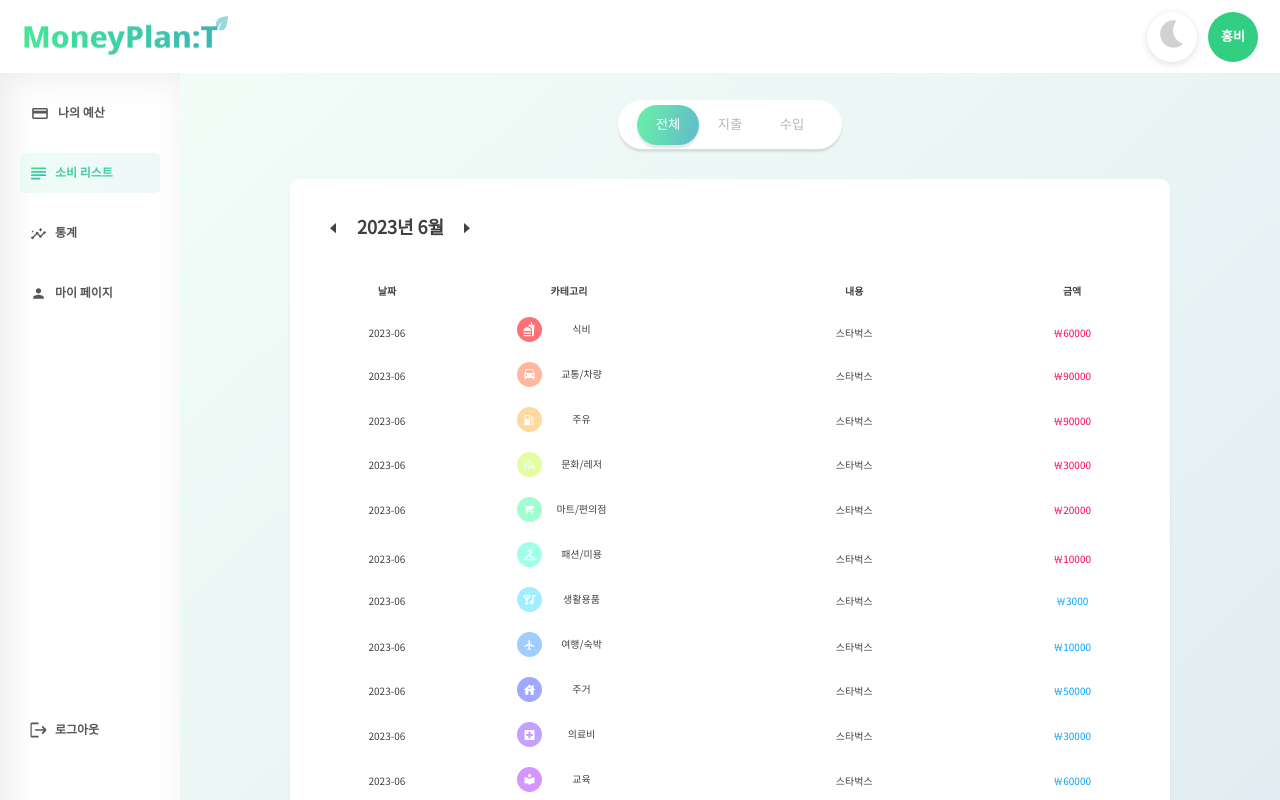
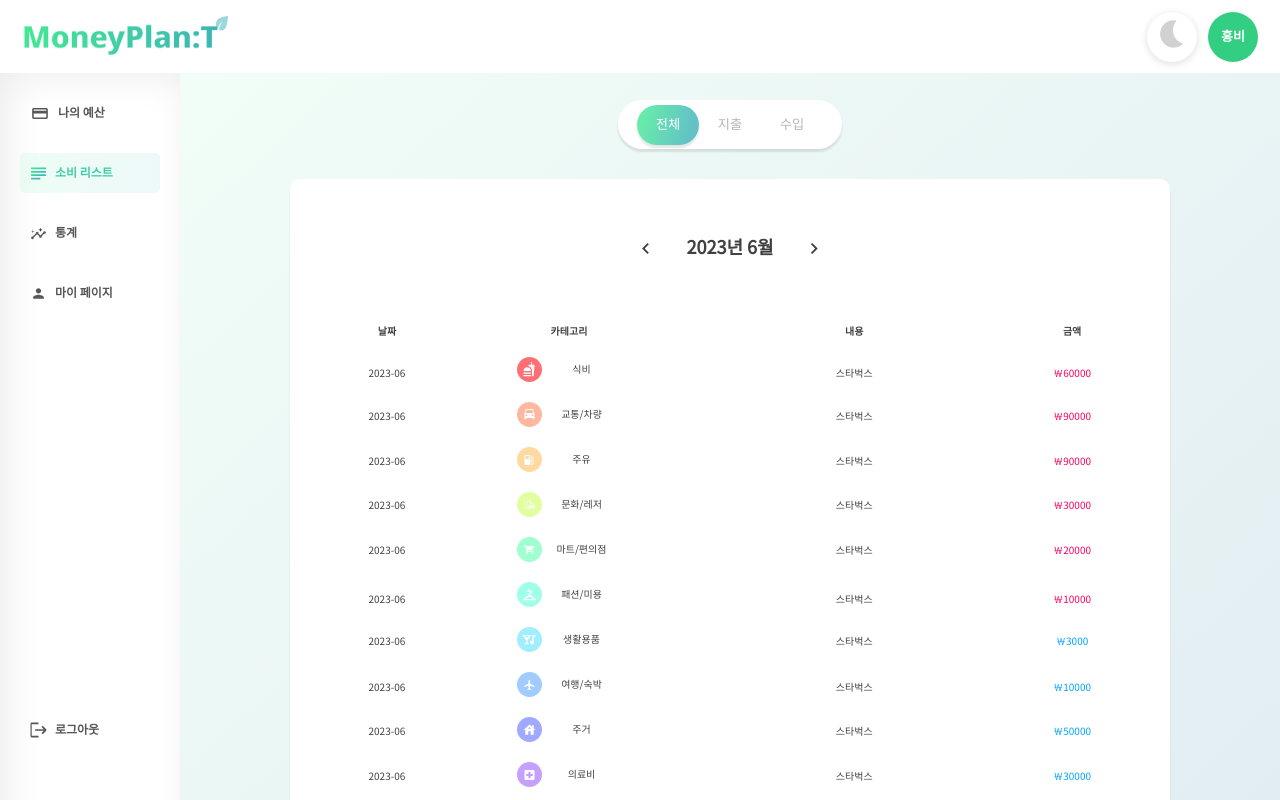
Before and after one commit to lamsasa/frontCheck, a React (Create React App) app: page /MainList in a window 1280 px wide. Shown: the top 800 px of the page. Built offline with nearby package versions, Linux system fonts and the light colour scheme.

Commit message:
🎨 나의 예산 달력 디자인 수정

```diff
--- a/src/api/AuthAxiosAPI.js
+++ b/src/api/AuthAxiosAPI.js
@@ -1,17 +1,17 @@
-import axios from "axios";
+import axios from 'axios';
 
-const DOMAIN = "http://localhost:8888";
+const DOMAIN = 'http://localhost:8888';
 
 const AuthAxiosAPI = {
     // login
-    login : async(email, password) => {
+    login: async (email, password) => {
         const loginUser = {
             email: email,
             password: password,
         };
         console.log(loginUser);
-        return await axios.post(DOMAIN + "/api/auth/signin", loginUser)
-    }
-}
+        return await axios.post(DOMAIN + '/api/auth/signin', loginUser);
+    },
+};
 
 export default AuthAxiosAPI;
--- a/src/api/AxiosAPI.js
+++ b/src/api/AxiosAPI.js
@@ -1,2 +1,10 @@
-import axios from "axios";
-const MPT_DOMAIN = "http://localhost:8888";
+import axios from 'axios';
+const MPT_DOMAIN = 'http://localhost:8888';
+
+const AxiosApi = {
+    createMyBudget: async (inputValues) => {
+        return await axios.post(MPT_DOMAIN + '/mybudget', inputValues);
+    },
+};
+
+export default AxiosApi;
--- a/src/components/MyBudget/BudgetAdd.jsx
+++ b/src/components/MyBudget/BudgetAdd.jsx
@@ -4,42 +4,94 @@ import CategoryIcon from './CategoryIcon';
 import BlockLine from '../Common/BlockLine';
 import ClickButton from '../Common/ClickButton';
 import categoryList from '../../styles/categoryColor';
+import { useState } from 'react';
+import AxiosApi from '../../api/AxiosAPI';
 
 const BudgetAdd = ({ categoryData }) => {
+    const [selectedDate, setSelectedDate] = useState('');
+
+    const handleDateChange = (date) => {
+        setSelectedDate(date);
+    };
+
+    const BudgetLabel = () => {
+        const [inputValues, setInputValues] = useState([]);
+
+        const onCreateBudget = async () => {
+            console.log(inputValues);
+            try {
+                const createMyBudget = await AxiosApi.createMyBudget(inputValues);
+                if (createMyBudget.data.result === 'OK') {
+                    console.log('입력 성공');
+                } else {
+                    console.log('입력 실패');
+                }
+            } catch (error) {
+                console.log('에러:', error);
+            }
+        };
+
+        const onChangeInputMoney = (e) => {
+            const { name, value } = e.target;
+            const existingValueIndex = inputValues.findIndex((item) => item.categoryId === name);
+
+            if (existingValueIndex !== -1) {
+                const updatedValues = [...inputValues];
+                updatedValues[existingValueIndex] = {
+                    ...updatedValues[existingValueIndex],
+                    budgetMoney: value,
+                };
+                setInputValues(updatedValues);
+            } else {
+                const newValue = {
+                    budgetMoney: value,
+                    budgetMonth: selectedDate,
+                    categoryId: name,
+                };
+                setInputValues((prevValues) => [...prevValues, newValue]);
+            }
+        };
+
+        return (
+            <>
+                {categoryList.map((category) => {
+                    const data = categoryData.find((item) => item.Name === category.Name);
+                    const defaultValue = data ? data.Money : 0;
+
+                    return (
+                        <Label key={category.categoryId}>
+                            <CategoryIcon name={category.Name} /> <p className="categoryName">{category.Name}</p>
+                            <Input
+                                defaultValue={defaultValue}
+                                type="text"
+                                name={category.categoryId}
+                                onChange={onChangeInputMoney}
+                            />
+                            원
+                        </Label>
+                    );
+                })}
+                <ClickButtonWrapper>
+                    <ClickButton onClick={onCreateBudget}>예산 추가</ClickButton>
+                </ClickButtonWrapper>
+            </>
+        );
+    };
+
     return (
         <>
             <Block>
-                <BudgetCalendar></BudgetCalendar>
+                <BudgetCalendar onChangeDate={handleDateChange} />
             </Block>
             <BlockLine />
             <Block>
-                <BudgetLabel categoryData={categoryData} categoryList={categoryList} />
-            </Block>
-            <Block>
-                <ClickButton>예산 추가</ClickButton>
+                <BudgetLabel />
             </Block>
         </>
     );
 };
+
 export default BudgetAdd;
-
-const BudgetLabel = ({ categoryData, categoryList }) => {
-    return (
-        <>
-            {categoryList.map((category) => {
-                const data = categoryData.find((item) => item.Name === category.Name);
-                const defaultValue = data ? data.Money : 0;
-
-                return (
-                    <Label key={category.Name}>
-                        <CategoryIcon name={category.Name} /> <p className="categoryName">{category.Name}</p>
-                        <Input defaultValue={defaultValue} type="text" />원
-                    </Label>
-                );
-            })}
-        </>
-    );
-};
 
 const Block = styled.div`
     display: flex;
@@ -79,3 +131,8 @@ const Label = styled.div`
         width: 80px;
     }
 `;
+const ClickButtonWrapper = styled.div`
+    display: flex;
+    justify-content: center;
+    margin-top: 20px;
+`;
--- a/src/components/MyBudget/BudgetCalendar.jsx
+++ b/src/components/MyBudget/BudgetCalendar.jsx
@@ -1,14 +1,20 @@
-import { useState } from "react";
-import { ReactComponent as Right } from "../../assets/right.svg";
-import { ReactComponent as Left } from "../../assets/left.svg";
-import styled from "styled-components";
+import { useState, useEffect } from 'react';
+import { ReactComponent as Right } from '../../assets/right.svg';
+import { ReactComponent as Left } from '../../assets/left.svg';
+import styled from 'styled-components';
 
-const BudgetCalendar = () => {
+const BudgetCalendar = ({ onChangeDate }) => {
     const currentDate = new Date();
     const [year, setYear] = useState(currentDate.getFullYear());
     const [month, setMonth] = useState(currentDate.getMonth() + 1);
 
-    // 버튼 클릭 시 다음 달로 값을 넘김
+    useEffect(() => {
+        if (typeof onChangeDate === 'function') {
+            const formattedDate = `${year}-${String(month).padStart(2, '0')}-00`;
+            onChangeDate(formattedDate);
+        }
+    }, [year, month, onChangeDate]);
+
     const handleNextMonth = () => {
         if (month === 12) {
             setYear(year + 1);
@@ -17,7 +23,7 @@ const BudgetCalendar = () => {
             setMonth(month + 1);
         }
     };
-    // 버튼 클릭 시 이전 달로 값을 넘김
+
     const handlePreviousMonth = () => {
         if (month === 1) {
             setYear(year - 1);
@@ -26,28 +32,59 @@ const BudgetCalendar = () => {
             setMonth(month - 1);
         }
     };
+
     return (
         <>
             <Calendar>
-                <Left onClick={handlePreviousMonth} />
-                <span className="date">
-                    {year}년 {month}월
-                </span>
-                <Right onClick={handleNextMonth} />
+                <div className="clickbutton" onClick={handlePreviousMonth}>
+                    <Left />
+                </div>
+
+                <div className="calbox">
+                    <span className="date">
+                        {year}년 {month}월
+                    </span>
+                </div>
+                <div className="clickbutton" onClick={handleNextMonth}>
+                    <Right />
+                </div>
             </Calendar>
         </>
     );
 };
+
 export default BudgetCalendar;
 
 const Calendar = styled.div`
-    > svg {
-        fill: ${({ theme }) => theme.budgetButton};
+    display: flex;
+    align-items: center;
+    justify-content: center;
+
+    .calbox {
+        display: flex;
+        align-items: center;
+        justify-content: center;
+        width: 140px;
     }
     .date {
-        margin: 20px;
         font-style: normal;
         font-weight: bolder;
         font-size: 18px;
     }
+
+    .clickbutton {
+        border-radius: 50%;
+        width: 30px;
+        height: 30px;
+        background-color: #ffffff00;
+        display: flex;
+        align-items: center;
+        justify-content: center;
+        &:hover {
+            background-color: ${({ theme }) => theme.menuBgColor};
+        }
+        > svg {
+            fill: ${({ theme }) => theme.budgetButton};
+        }
+    }
 `;
--- a/src/styles/categoryColor.js
+++ b/src/styles/categoryColor.js
@@ -1,18 +1,18 @@
 const categoryList = [
-  { Name: "식비", Color: "#FF7076" },
-  { Name: "교통/차량", Color: "#FFB7A0" },
-  { Name: "주유", Color: "#FFD9A0" },
-  { Name: "문화/레저", Color: "#E1FFA0" },
-  { Name: "마트/편의점", Color: "#A0FFD1" },
-  { Name: "패션/미용", Color: "#A0FFE8" },
-  { Name: "생활용품", Color: "#A0EEFF" },
-  { Name: "여행/숙박", Color: "#A0CCFF" },
-  { Name: "주거", Color: "#A0A9FF" },
-  { Name: "의료비", Color: "#C4A0FF" },
-  { Name: "교육", Color: "#D694FF" },
-  { Name: "경조사/회비", Color: "#CFA58D" },
-  { Name: "반려동물", Color: "#7C7C7C" },
-  { Name: "기타", Color: "#C8C8C8" },
+    { categoryId: 1, Name: '식비', Color: '#FF7076' },
+    { categoryId: 2, Name: '교통/차량', Color: '#FFB7A0' },
+    { categoryId: 3, Name: '주유', Color: '#FFD9A0' },
+    { categoryId: 4, Name: '문화/레저', Color: '#E1FFA0' },
+    { categoryId: 5, Name: '마트/편의점', Color: '#A0FFD1' },
+    { categoryId: 6, Name: '패션/미용', Color: '#A0FFE8' },
+    { categoryId: 7, Name: '생활용품', Color: '#A0EEFF' },
+    { categoryId: 8, Name: '여행/숙박', Color: '#A0CCFF' },
+    { categoryId: 9, Name: '주거', Color: '#A0A9FF' },
+    { categoryId: 10, Name: '의료비', Color: '#C4A0FF' },
+    { categoryId: 11, Name: '교육', Color: '#D694FF' },
+    { categoryId: 12, Name: '경조사/회비', Color: '#CFA58D' },
+    { categoryId: 13, Name: '반려동물', Color: '#7C7C7C' },
+    { categoryId: 14, Name: '기타', Color: '#C8C8C8' },
 ];
 
 export default categoryList;
```
Also changed, not shown: src/components/Common/Navbar.jsx (+29 -31 lines), src/assets/left.svg, src/assets/right.svg.
